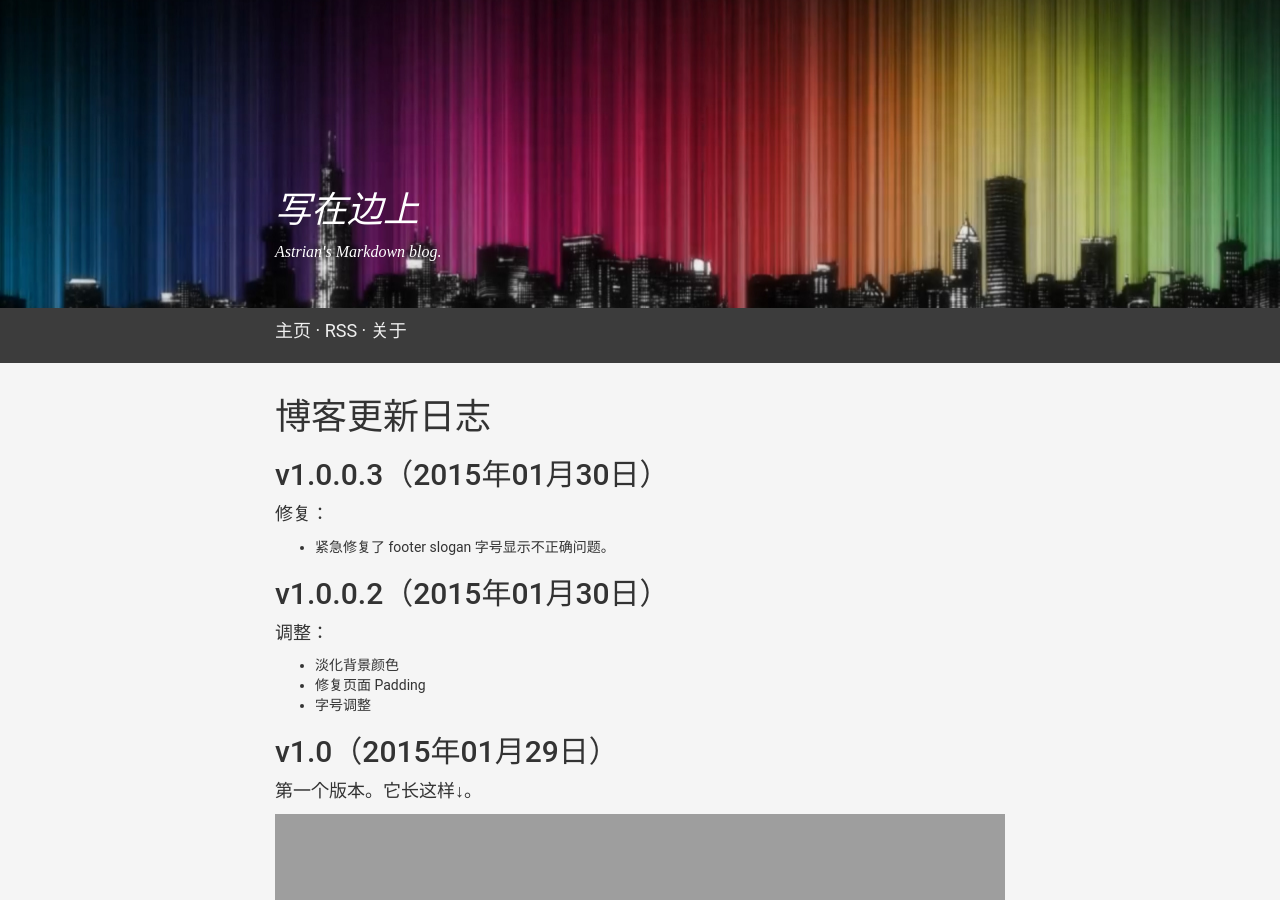
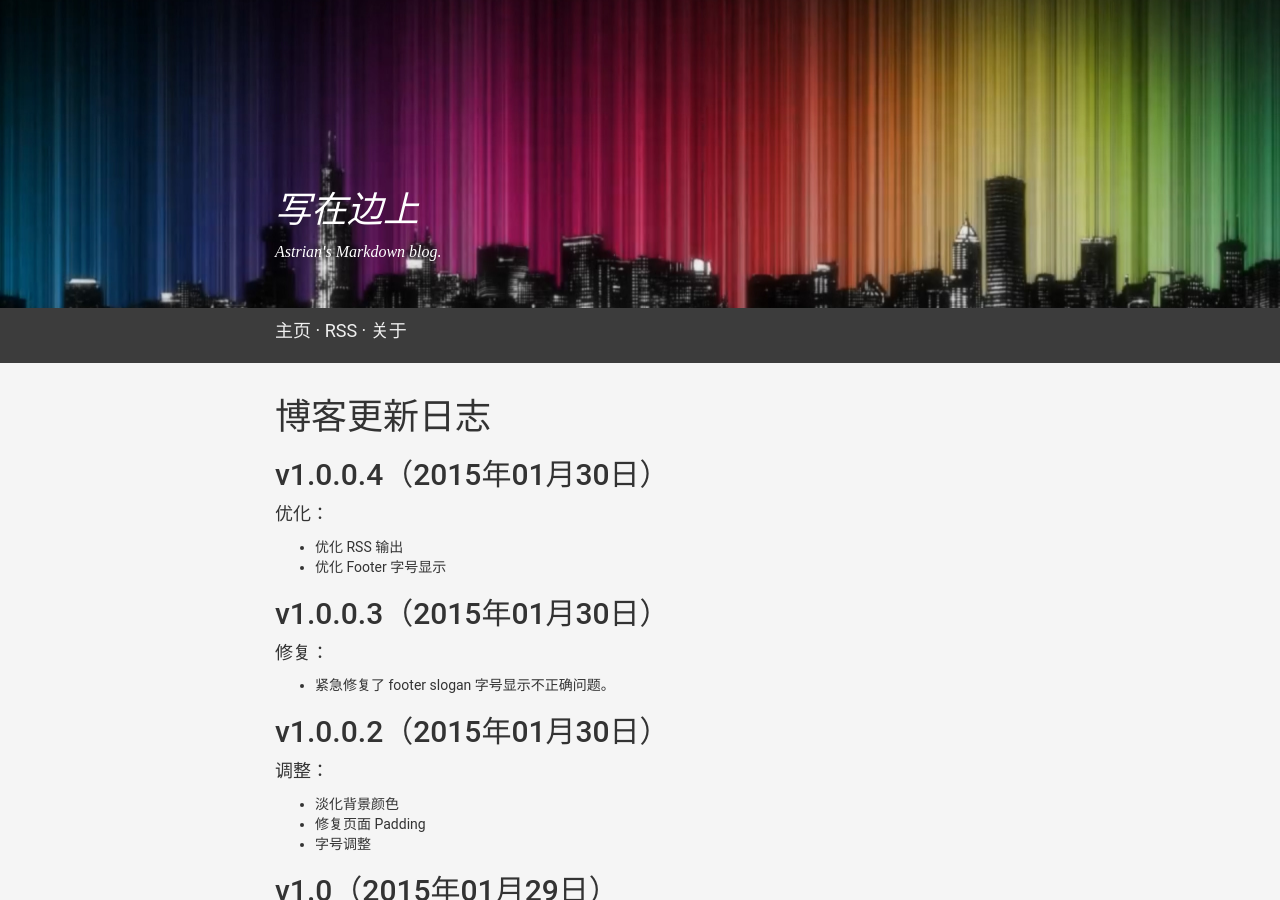
Before and after one commit to zqm1999/zqm1999.github.io, a Jekyll site: the page built from Whatsnew.md, in a window 1280 px wide and 900 px high. Built offline with Jekyll 4.4.1, drawn with Linux system fonts in a browser that asks for light colours; nearby versions of some CDN libraries; some web fonts are replaced; Markdown is read by kramdown in place of the engine named in the settings.

Commit message:
更新日志

```diff
--- a/Whatsnew.md
+++ b/Whatsnew.md
@@ -4,6 +4,13 @@ title: 博客更新日志
 ---
 
 # 博客更新日志
+
+## v1.0.0.4（2015年01月30日）
+
+优化：
+
+- 优化 RSS 输出
+- 优化 Footer 字号显示
 
 ## v1.0.0.3（2015年01月30日）
 
```
